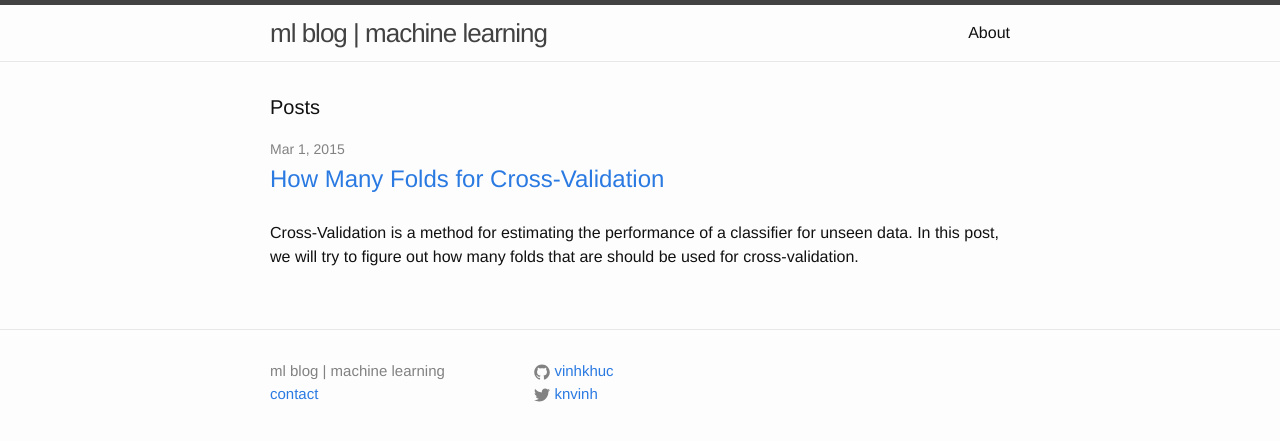
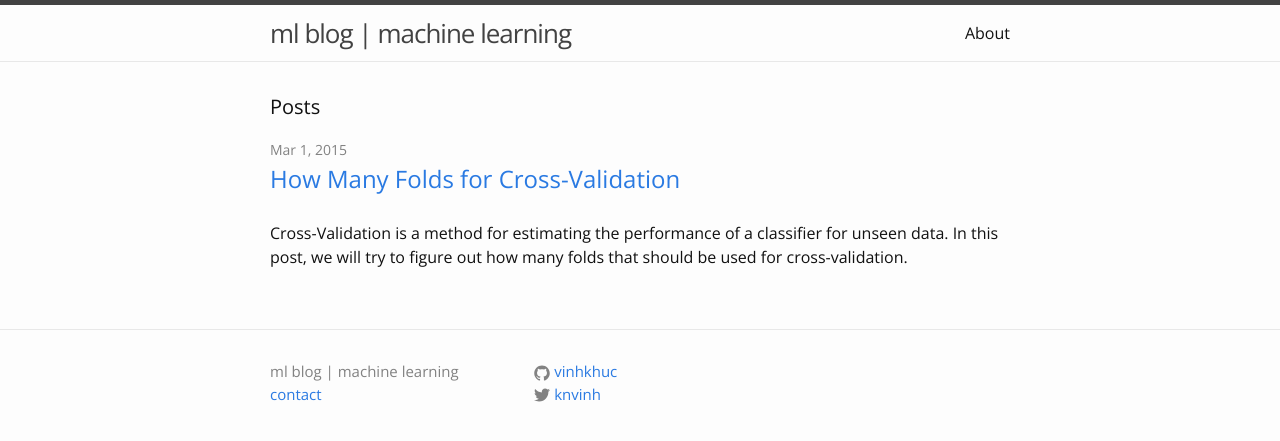
Before and after one commit to vinhkhuc/vinhkhuc.github.io, a Jekyll site: the page built from index.html, in a window 1280 px wide. Shown: the top 441 px of the page. Built offline with Jekyll 4.4.1, drawn with Linux system fonts in a browser that asks for light colours.

Commit message:
Open Sans font. Fixed typo.

```diff
--- a/_includes/head.html
+++ b/_includes/head.html
@@ -14,6 +14,7 @@
   <!-- Fonts -->
   <link href='//fonts.googleapis.com/css?family=Merriweather:900,900italic,300,300italic' rel='stylesheet' type='text/css'>
   <link href='//fonts.googleapis.com/css?family=Lato:900,300' rel='stylesheet' type='text/css'>
+  <link href='//fonts.googleapis.com/css?family=Open+Sans' rel='stylesheet' type='text/css'>
   {% if site.show_social_icons %}
     <link href="//maxcdn.bootstrapcdn.com/font-awesome/4.2.0/css/font-awesome.min.css" rel="stylesheet">
   {% endif %}
--- a/_posts/2015-03-01-cross-validation.md
+++ b/_posts/2015-03-01-cross-validation.md
@@ -2,7 +2,7 @@
 layout: post
 comments: true
 title:  "How Many Folds for Cross-Validation"
-excerpt: "Cross-Validation is a method for estimating the performance of a classifier for unseen data. In this post, we will try to figure out how many folds that are should be used for cross-validation."
+excerpt: "Cross-Validation is a method for estimating the performance of a classifier for unseen data. In this post, we will try to figure out how many folds that should be used for cross-validation."
 date:   2015-03-01 14:47:10
 ---
 ### Introduction
--- a/css/main.scss
+++ b/css/main.scss
@@ -6,7 +6,7 @@
 
 
 // Our variables
-$base-font-family: Helvetica, Arial, sans-serif;
+$base-font-family: 'Open Sans', Helvetica, Arial, sans-serif;
 $base-font-size:   16px;
 $small-font-size:  $base-font-size * 0.875;
 $base-line-height: 1.5;
```
